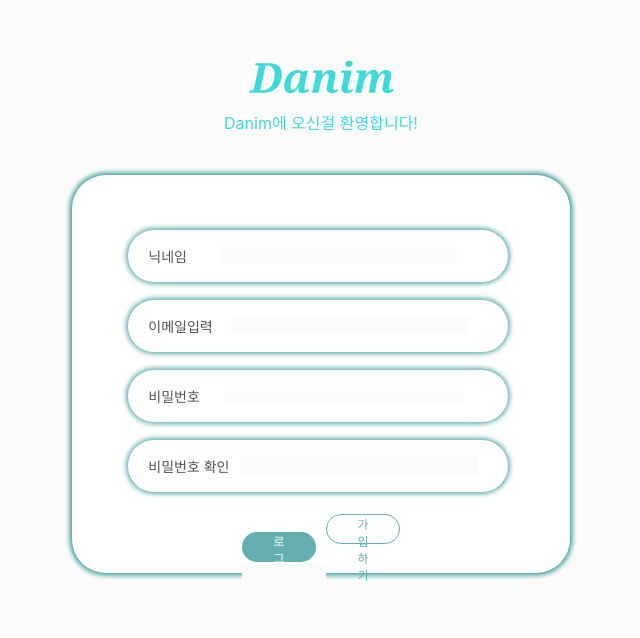
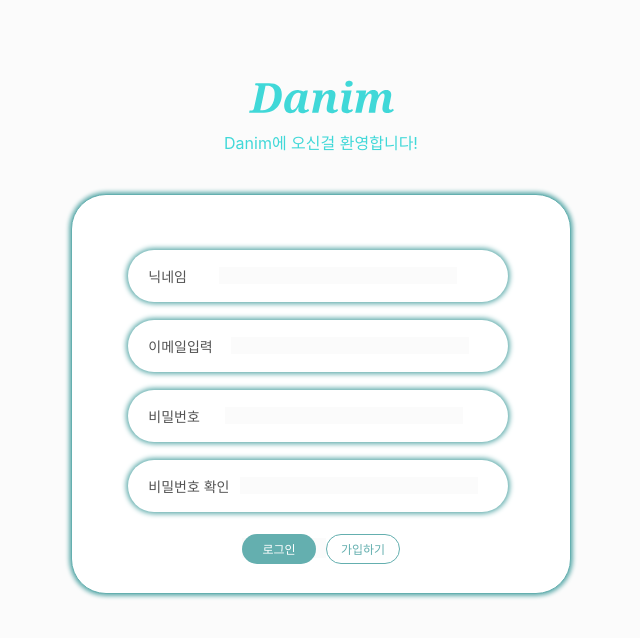
Before and after one commit to codestates-seb/seb40_main_018, a React (Create React App) app in the folder client/: page /signup in a window 1280 px wide. Shown: the part 114-752 px from the top of the page, without its empty margins (319-959 px from the left). Built offline with nearby package versions, Linux system fonts and the light colour scheme.

Commit message:
✨ feat:Padding 삭제

```diff
--- a/client/src/components/Button/DarkLineButton.js
+++ b/client/src/components/Button/DarkLineButton.js
@@ -8,7 +8,6 @@ const DarkLineButtonStyle = styled.button`
   border: 1px solid hsl(180, 32%, 54%);
   border-radius: 35px;
   font-size: 12px;
-  padding: 0px 26px;
 
   &:hover {
     background-color: hsl(180, 12%, 96%);
--- a/client/src/components/Button/DarkMintButton.js
+++ b/client/src/components/Button/DarkMintButton.js
@@ -9,7 +9,6 @@ const DarkMintButtonStyle = styled.button`
   border-radius: 35px;
   font-size: 12px;
   margin-right: 10.12px;
-  padding: 0px 26px;
   &:hover {
     background-color: hsl(180, 25%, 35%);
   }
```
